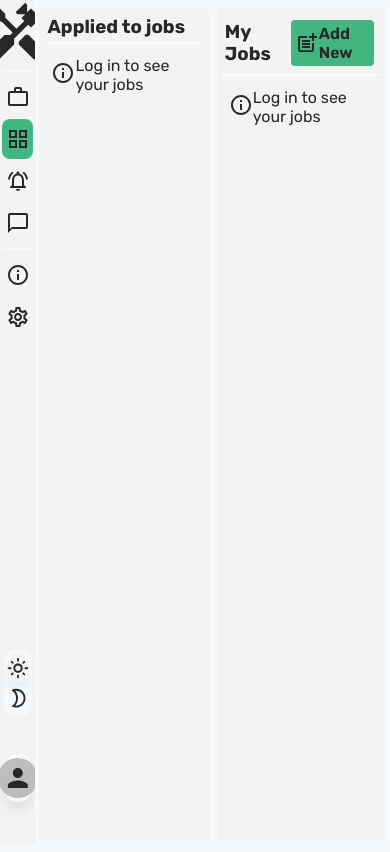
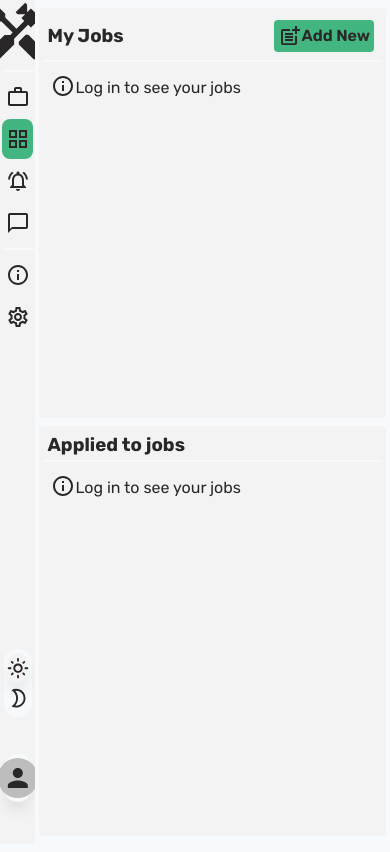
Before and after one commit to filiperak/fullstack-jobmarket-app, a React (Create React App) app in the folder client/: page /dashboard in a window 390 px wide. Built offline with nearby package versions, Linux system fonts and the light colour scheme; a web font is replaced by a local one.

Commit message:
responsive update

```diff
--- a/client/src/styles/dashboard.module.css
+++ b/client/src/styles/dashboard.module.css
@@ -1,7 +1,5 @@
 .container {
   display: flex;
-  height: 99%;
-  overflow-x: scroll;
   height: 99%;
   overflow-x: scroll;
 }
@@ -19,6 +17,26 @@
   display: flex;
   flex-direction: column;
 
+}
+
+@media only screen and (min-width: 768px) {
+
+}
+
+@media only screen and (min-width: 529px) and (max-width: 768px) {
+
+}
+
+@media only screen and (max-width: 529px) {
+  .container{
+    flex-direction: column-reverse;
+  }
+  .appliedJobs{
+    height: 70%;
+  }
+  .tags > div{
+    width: 100%;
+  }
 }
 .myJobs header {
   border-bottom: 2px solid var(--halfway-color);
```
